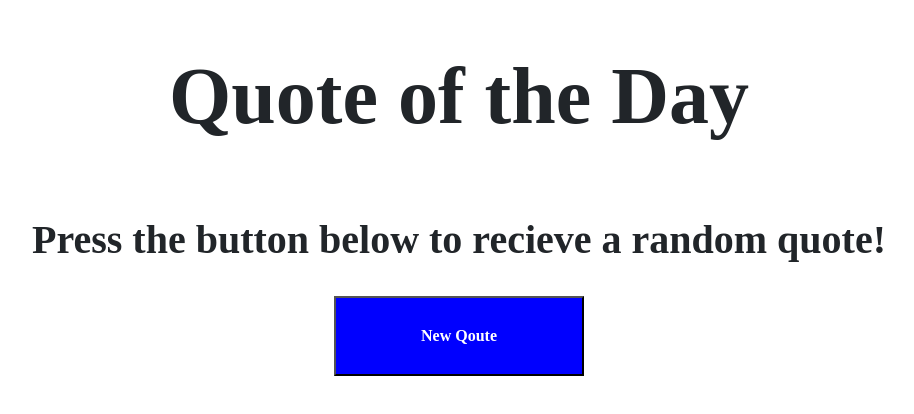
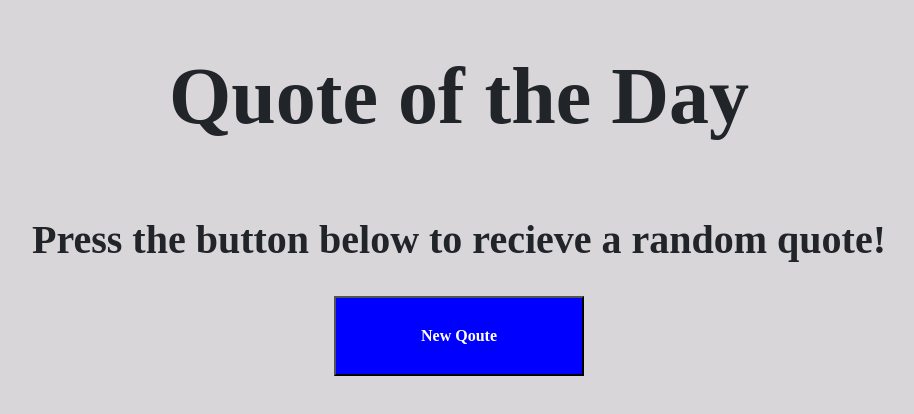
Before and after one commit to AhmedMaherSayed/Quotes-App, a plain HTML site: page index.html in a window 1280 px wide. Shown: the whole page, without its empty margins (181-1095 px from the left). Drawn offline with Linux system fonts and the light colour scheme.

Commit message:
Update style.css

```diff
--- a/CSS/style.css
+++ b/CSS/style.css
@@ -1,5 +1,6 @@
 body{
     font-family: 'Times New Roman', Times, serif;
+    background-color: rgba(200, 198, 200, 0.7);
 }
 button{
     background: blue;
```
